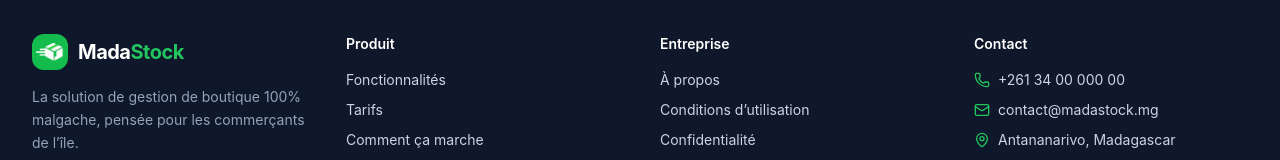
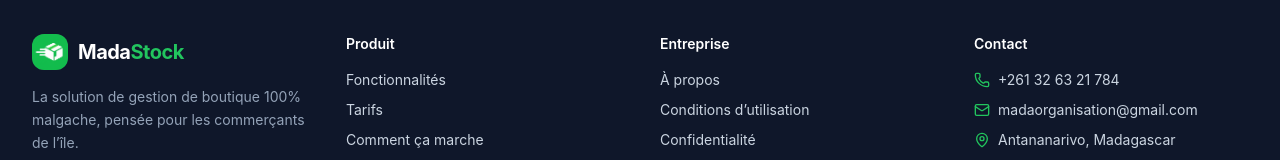
Before and after one commit to taratra31/Madastock, a React (Vite) app in the folder frontend/: page / in a window 1280 px wide. Shown: the part 5127-5287 px from the top of the page. Built offline with nearby package versions, Linux system fonts and the light colour scheme; no server answers.

Commit message:
contact: madaorganisation@gmail.com + tel +261326321784

```diff
--- a/frontend/src/pages/Billing.tsx
+++ b/frontend/src/pages/Billing.tsx
@@ -528,7 +528,7 @@
                 Une question sur votre abonnement ou un paiement ? Notre équipe vous répond sous 24 h.
               </p>
               <a
-                href="mailto:contact@madastock.mg?subject=Question%20sur%20mon%20abonnement"
+                href="mailto:madaorganisation@gmail.com?subject=Question%20sur%20mon%20abonnement"
                 className="sm:ml-auto text-sm font-semibold text-green-700 hover:text-green-800 inline-flex items-center gap-1"
               >
                 Nous contacter <ArrowUpRight className="w-4 h-4" />
--- a/frontend/src/pages/Home.tsx
+++ b/frontend/src/pages/Home.tsx
@@ -235,7 +235,7 @@
   features: ['Tout le plan Pro', 'API & intégrations', 'Formation dédiée', 'Superviseur / gestionnaire dédié', 'Contrat personnalisé'],
   highlighted: false,
   cta: 'Nous contacter',
-  ctaHref: 'mailto:contact@madastock.mg',
+  ctaHref: 'mailto:madaorganisation@gmail.com',
 };
 
 const mockSales = [
@@ -811,11 +811,11 @@
             <ul className="mt-4 space-y-2.5 text-sm">
               <li className="flex items-center gap-2">
                 <Phone className="w-4 h-4 text-green-500" />
-                +261 34 00 000 00
+                +261 32 63 21 784
               </li>
               <li className="flex items-center gap-2">
                 <Mail className="w-4 h-4 text-green-500" />
-                contact@madastock.mg
+                madaorganisation@gmail.com
               </li>
               <li className="flex items-center gap-2">
                 <MapPin className="w-4 h-4 text-green-500" />
```
